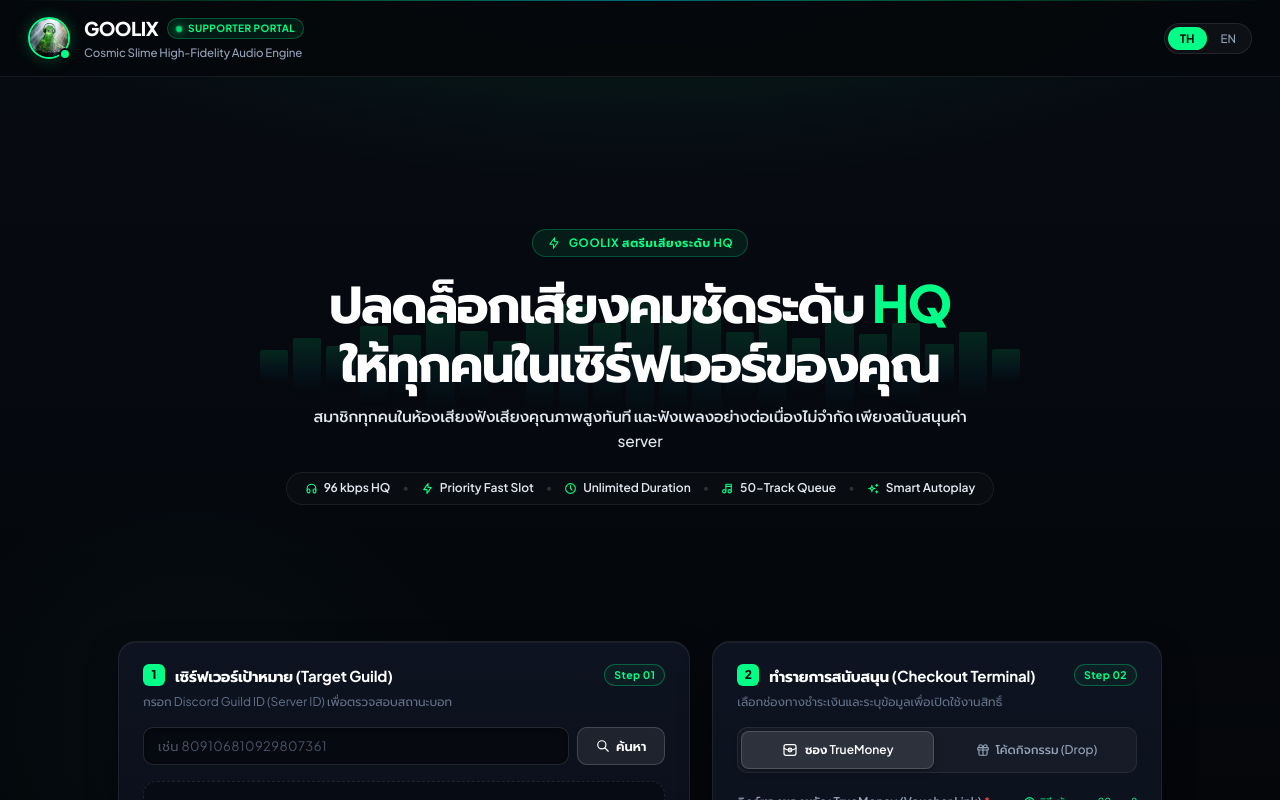
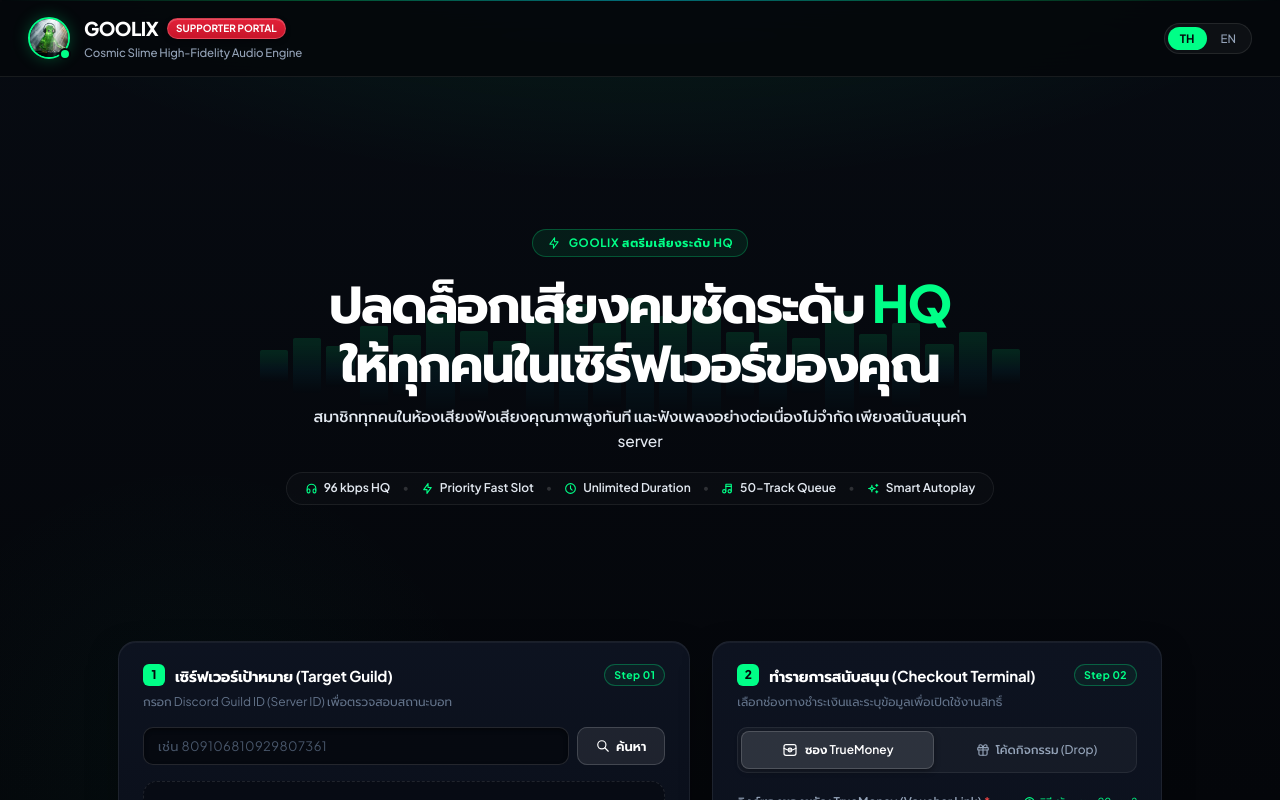
Before and after one commit to Guslaier/BotDis-ETP, a React (Vite) app in the folder frontend/: page / in a window 1280 px wide. Shown: the top 800 px of the page. Built offline with nearby package versions, Linux system fonts and the light colour scheme.

Commit message:
style(navbar): style supporter portal badge as solid red pill without signal dot

```diff
--- a/frontend/src/components/Navbar.jsx
+++ b/frontend/src/components/Navbar.jsx
@@ -58,7 +58,7 @@ export default function Navbar({ mode, lang, setLang, isAdminLoggedIn, onLogout
             }}>
               {isAdmin ? 'GOOLIX MASTER' : 'GOOLIX'}
             </h1>
-            <span className={isAdmin ? 'btn-sm btn-pink' : 'slime-badge'} style={{
+            <span className="btn-sm btn-pink" style={{
               fontSize: 10,
               padding: '2px 8px',
               borderRadius: 20,
```
Also changed, not shown: 6 other files (tests, documents, lock files or other folders).
